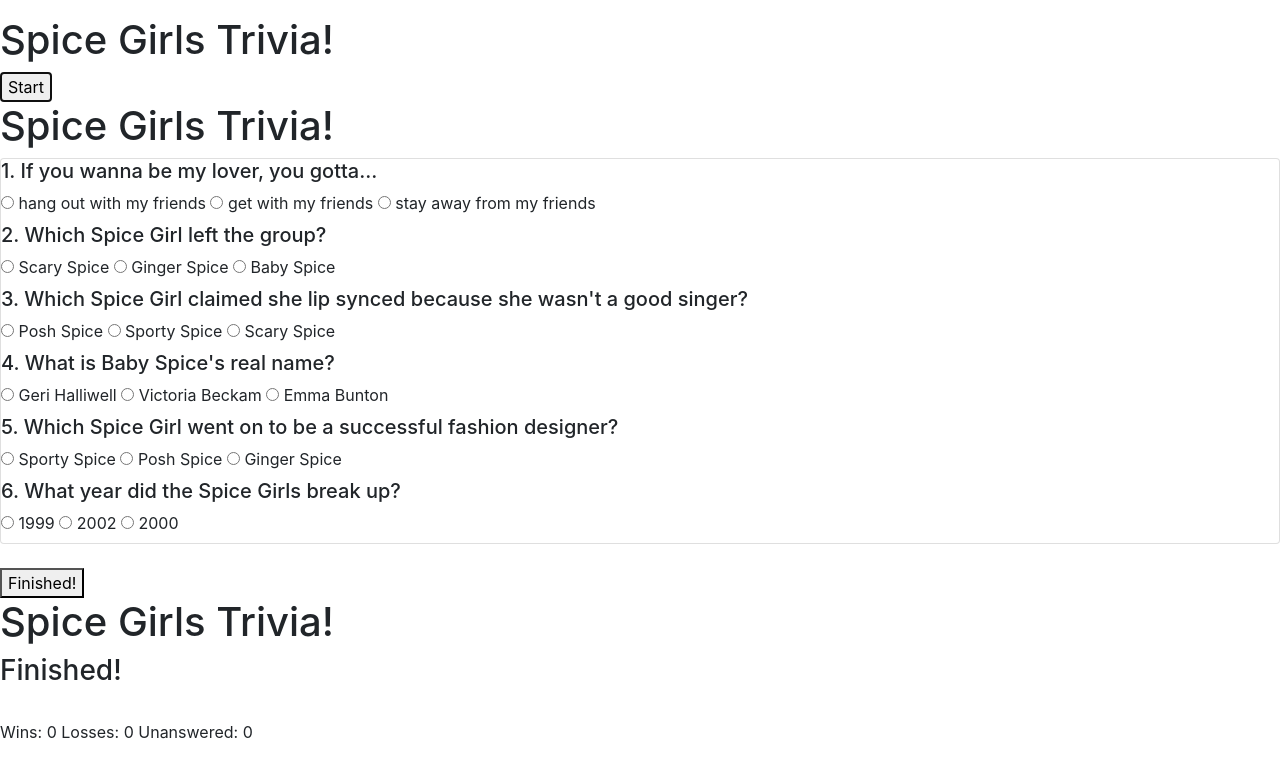
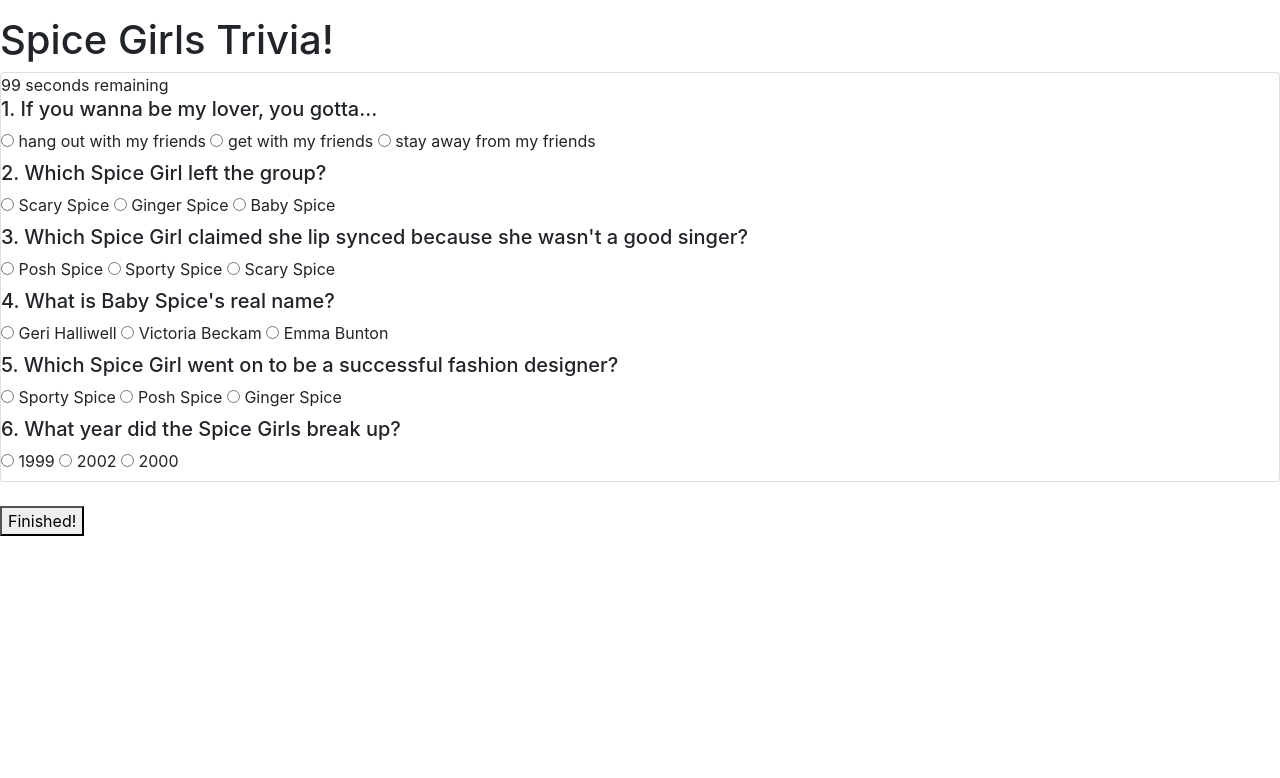
Before and after one commit to anniestew/TriviaGame, a plain HTML site: page index.html in a window 1280 px wide. Both pictures are taken after a click on the button "Start". Drawn offline with nearby package versions, Linux system fonts and the light colour scheme.

Commit message:
separated the 3 pages

```diff
--- a/assets/javascript/app.js
+++ b/assets/javascript/app.js
@@ -1,23 +1,27 @@
 //TRIVIA GAME
-function countdown () {
+$(document).ready(function () {
+
+  $("#trivia-container").hide();
+  $("#finish-container").hide();
+
+  let countdown = function() {
     var timeLeft = 100;
-  var timer = setInterval(function(){
+    var timer = setInterval(function () {
       document.getElementById("countdown").innerHTML = timeLeft + " seconds remaining";
       timeLeft -= 1;
-    if(timeLeft <= 0){
+      if (timeLeft <= 0) {
         clearInterval(timer);
         document.getElementById("countdown").innerHTML = "Time's Up!"
       }
     }, 1000);
-}
 
-$(document).ready(function(){
 
     $("trivia-container").hide();
     $("#finish-container").hide();
+  }
 
-
-$("#startButton").on("click", function(){
+    $(document).on("click", "#start-button", function () {
+      console.log("start clicked");
 
       // Hide the start Div from the user
       $("#startGame-container").hide();
@@ -26,10 +30,33 @@
       // Show the Game Div
       $("#trivia-container").show();
 
-  // startCountdown();
-  // return;
+      countdown();
+
 
     });
+
+    //function for collecting answers in array
+    //make loop for each question element and grab the checked answer
+    //grab answer compare answer with the array of correct answers
+    // if/else statement- if you have a match ++ correct
+    //else ++ incorrect -
+    //unanswered - take amount of correct answers(array.length)
+    //and subtract the sum of correct and incorrect answers = unanswered
+
+    $(document).on("click", "#finished-button", function () {
+      console.log("finish clicked");
+
+      // Hide the start Div from the user
+      $("#trivia-container").hide();
+
+
+      // Show the Game Div
+      $("#finish-container").show();
+
+
+    });
+})
+
 
 // // Variable to hold the index of current question.
 // // var questionIndex = 0;
@@ -40,5 +67,3 @@
 //   unanswered: 0,
 //   questions: {
 //     q1: "Which Spice Girl left the group?",
-
-//   },
--- a/index.html
+++ b/index.html
@@ -11,115 +11,98 @@
     <div>
         <p id="wins"></p>
         <p id="losses"></p>
-        <p id ="unanswered"></p>
+        <p id="unanswered"></p>
     </div>
 
-    <div id = startGame-container>
-			<h1 class = "header">Spice Girls Trivia!</h1>
+    <div id="startGame-container">
+        <h1 class="header">Spice Girls Trivia!</h1>
 
-			<button id = startButton>Start</button>
+        <button type="button" id="start-button">Start</button>
     </div>
 
 
-        <div id = trivia-container>
-                <h1 class = "header">Spice Girls Trivia!</h1> <div class="card">
+    <div id="trivia-container">
+        <h1 class="header">Spice Girls Trivia!</h1>
+        <div class="card">
             <form>
                 <div id="countdown"></div>
-                        <div id ="trivia"></div>
+                <div id="trivia"></div>
 
                 <h5>1. If you wanna be my lover, you gotta...</h5>
-                            <input type="radio" id="choice1"
-                            name="q1Answer" value="hang out with my friends">
+                <input type="radio" id="choice1" name="q1Answer" value="hang out with my friends">
                 <label for="choice1">hang out with my friends</label>
 
-                            <input type="radio" id="choice2"
-                            name="q1Answer" value="get with my friends">
+                <input type="radio" id="choice2" name="q1Answer" value="get with my friends">
                 <label for="choice2">get with my friends</label>
 
-                            <input type="radio" id="choice3"
-                            name="q1Answer" value="stay away from my friends">
+                <input type="radio" id="choice3" name="q1Answer" value="stay away from my friends">
                 <label for="choice3">stay away from my friends</label>
 
                 <h5>2. Which Spice Girl left the group?</h5>
-                            <input type="radio" id="choice1"
-                            name="q2Answer" value="Scary Spice">
+                <input type="radio" id="choice1" name="q2Answer" value="Scary Spice">
                 <label for="choice1">Scary Spice</label>
 
-                            <input type="radio" id="choice2"
-                            name="q2Answer" value="Ginger Spice">
+                <input type="radio" id="choice2" name="q2Answer" value="Ginger Spice">
                 <label for="choice2">Ginger Spice</label>
 
-                            <input type="radio" id="choice3"
-                            name="q2Answer" value="Baby Spice">
+                <input type="radio" id="choice3" name="q2Answer" value="Baby Spice">
                 <label for="choice3">Baby Spice</label>
 
                 <h5>3. Which Spice Girl claimed she lip synced because she wasn't a good singer?</h5>
-                            <input type="radio" id="choice1"
-                            name="q3Answer" value="Posh Spice">
+                <input type="radio" id="choice1" name="q3Answer" value="Posh Spice">
                 <label for="choice1">Posh Spice</label>
 
-                            <input type="radio" id="choice2"
-                            name="q3Answer" value="Sporty Spice">
+                <input type="radio" id="choice2" name="q3Answer" value="Sporty Spice">
                 <label for="choice2">Sporty Spice</label>
 
-                            <input type="radio" id="choice3"
-                            name="q3Answer" value="Scary Spice">
+                <input type="radio" id="choice3" name="q3Answer" value="Scary Spice">
                 <label for="choice3">Scary Spice</label>
 
                 <h5>4. What is Baby Spice's real name?</h5>
-                            <input type="radio" id="choice1"
-                            name="q4Answer" value="Geri Halliwell">
+                <input type="radio" id="choice1" name="q4Answer" value="Geri Halliwell">
                 <label for="choice1">Geri Halliwell</label>
 
-                            <input type="radio" id="choice2"
-                            name="q4Answer" value="Victoria Beckam">
+                <input type="radio" id="choice2" name="q4Answer" value="Victoria Beckam">
                 <label for="choice2">Victoria Beckam</label>
 
-                            <input type="radio" id="choice3"
-                            name="q4Answer" value="Emma Bunton">
+                <input type="radio" id="choice3" name="q4Answer" value="Emma Bunton">
                 <label for="choice3">Emma Bunton</label>
 
                 <h5>5. Which Spice Girl went on to be a successful fashion designer?</h5>
-                            <input type="radio" id="choice1"
-                            name="q5Answer" value="Sporty Spice">
+                <input type="radio" id="choice1" name="q5Answer" value="Sporty Spice">
                 <label for="choice1">Sporty Spice</label>
 
-                            <input type="radio" id="choice2"
-                            name="q5Answer" value="Posh Spice">
+                <input type="radio" id="choice2" name="q5Answer" value="Posh Spice">
                 <label for="choice2">Posh Spice</label>
 
-                            <input type="radio" id="choice3"
-                            name="q5Answer" value="Ginger Spice">
+                <input type="radio" id="choice3" name="q5Answer" value="Ginger Spice">
                 <label for="choice3">Ginger Spice</label>
 
                 <h5>6. What year did the Spice Girls break up?</h5>
-                            <input type="radio" id="choice1"
-                            name="q6Answer" value="1999">
+                <input type="radio" id="choice1" name="q6Answer" value="1999">
                 <label for="choice1">1999</label>
 
-                            <input type="radio" id="choice2"
-                            name="q6Answer" value="2002">
+                <input type="radio" id="choice2" name="q6Answer" value="2002">
                 <label for="choice2">2002</label>
 
-                            <input type="radio" id="choice3"
-                            name="q6Answer" value="2000">
+                <input type="radio" id="choice3" name="q6Answer" value="2000">
                 <label for="choice3">2000</label>
         </div>
 
         <br>
-                        <button id = finishedButton>Finished!</button>
+        <button type="button" id="finished-button">Finished!</button>
         </form>
     </div>
-    </div>
-    <div id = finish-container>
-			<h1 class = "header">Spice Girls Trivia!</h1>
 
-			<h3 id = "finished">Finished!</h3>
+    <div id="finish-container">
+        <h1 class="header">Spice Girls Trivia!</h1>
+
+        <h3 id="finished">Finished!</h3>
         <br>
 
-			<h8>Wins: <span id = "wins">0</span></h8>
-			<h8>Losses: <span id = losses>0</span></h8>
-			<h8>Unanswered: <span id = "unanswered">0</span></h8>
+        <h8>Correct: <span id="correct">0</span></h8>
+        <h8>Incorrect: <span id="incorrect">0</span></h8>
+        <h8>Unanswered: <span id="unanswered">0</span></h8>
     </div>
 
 
@@ -131,9 +114,11 @@
 
 
     <!-- jQuery -->
- <script type="text/javascript" src="https://cdnjs.cloudflare.com/ajax/libs/jquery/3.2.1/jquery.min.js"></script>
+    <script type="text/javascript" src="https://code.jquery.com/jquery-3.4.1.min.js"
+        integrity="sha256-CSXorXvZcTkaix6Yvo6HppcZGetbYMGWSFlBw8HfCJo=" crossorigin="anonymous"></script>
 
     <!-- Script -->
     <script type="text/javascript" src="./assets/javascript/app.js"></script>
 </body>
+
 </html>
```
Also changed, not shown: assets/javascript/example.js (added, +36 -0 lines), 2 other files. Lines whose indentation alone changed are shown as unchanged.
